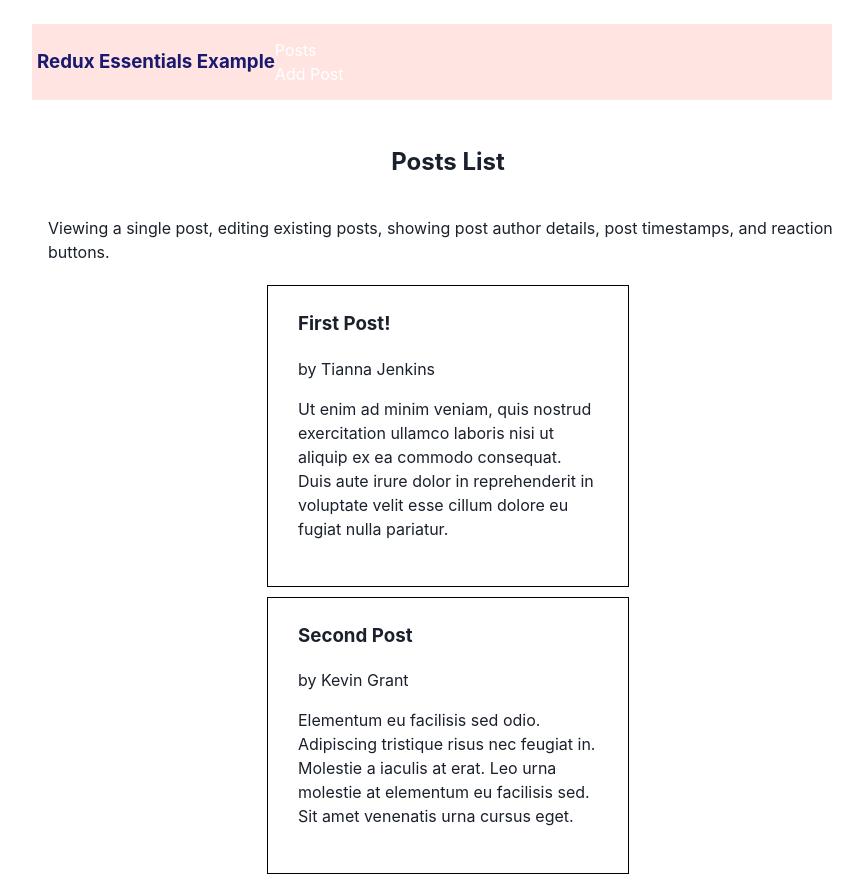
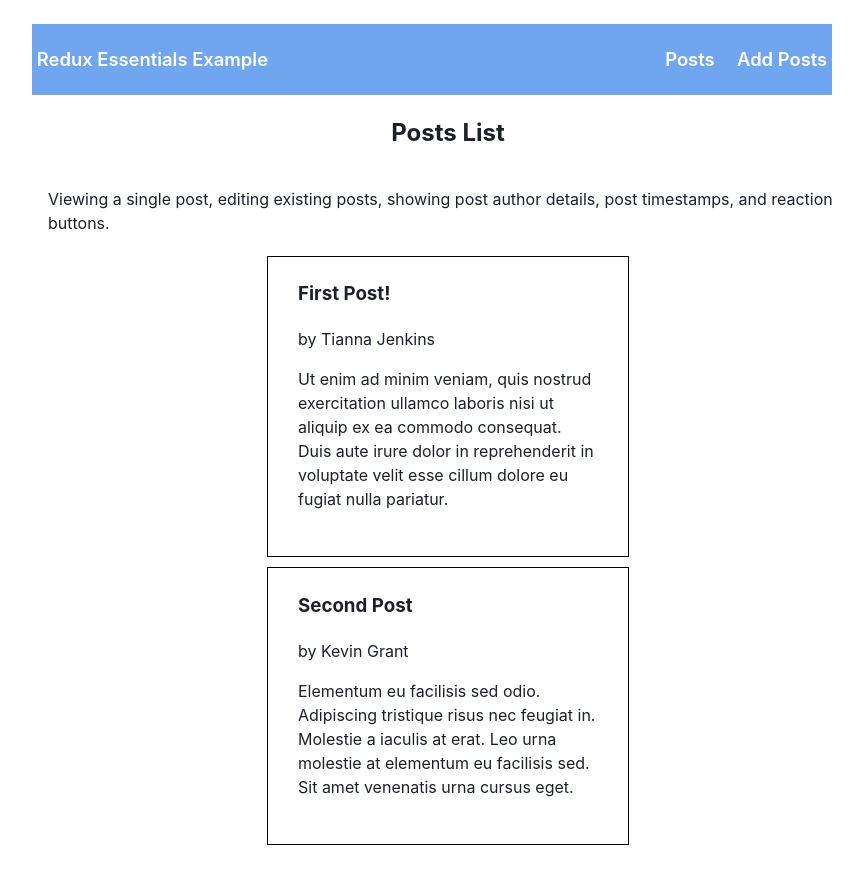
Before and after one commit to MajkoDev/redux-toolkit, a React (Vite) app: page / in a window 1280 px wide. Shown: the top 884 px of the page, without its empty margins (208-1071 px from the left). After the commit the page ends 858 px from the top, so only its background shows below. Built offline with nearby package versions, Linux system fonts and the light colour scheme.

Commit message:
Update RootLayout.jsx

```diff
--- a/03-post-intermediate/RootLayout.jsx
+++ b/03-post-intermediate/RootLayout.jsx
@@ -3,32 +3,19 @@ import { NavLink, Outlet } from "react-router-dom";
 
 const RootLayout = () => {
   return (
-    <div style={{ margin: "0px", padding: "0px", width: "100vh" }}>
-      <nav
-        style={{
-          backgroundColor: "mistyrose",
-          padding: "5px",
-          margin: "0px 0px 25px 0px",
-        }}
-      >
-        <section
-          style={{
-            display: "flex",
-            alignItems: "center",
-            justifyContent: "space-between",
-          }}
-        >
-          <h1 style={{ color: "midnightblue" }}>Redux Essentials Example</h1>
-
-          <div className="navContent">
-            <div className="navLinks">
-              <NavLink to="/">Posts</NavLink>
-            </div>
-            <div className="navLinks">
-              <NavLink to="/add">Add Post</NavLink>
-            </div>
-          </div>
-        </section>
+    <div className="App">
+      <nav>
+        <p className="nav-logo">Redux Essentials Example</p>
+        <div className="nav-menu">
+          <NavLink to="/">
+            <p className="nav-link">Posts</p>
+          </NavLink>
+          <NavLink to="/add">
+            <p className="nav-link">
+              Add Posts
+              </p>
+          </NavLink>
+        </div>
       </nav>
       <main>
         <Outlet />
```
